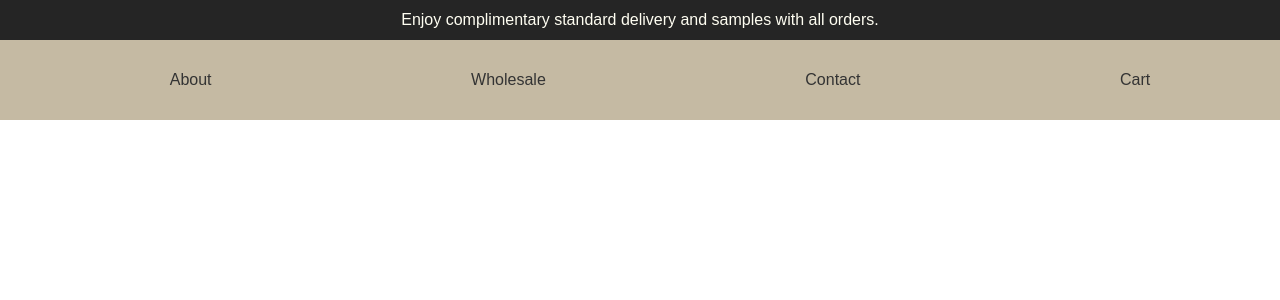
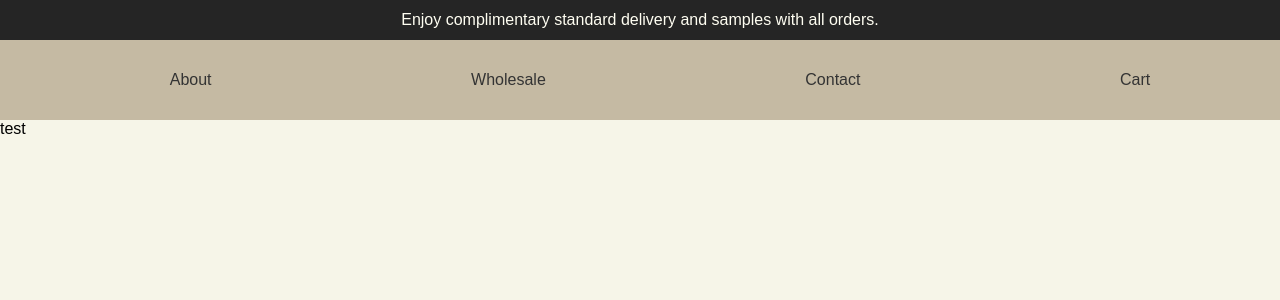
Before and after one commit to hadayahh/somethingPickeled, a React (Vite) app: page / in a window 1280 px wide. Shown: the top 300 px of the page. Built offline with nearby package versions, Linux system fonts and the light colour scheme.

Commit message:
about css boiler

```diff
--- /dev/null
+++ b/src/About.tsx
@@ -0,0 +1,5 @@
+export function About(){
+    return (
+        <div className="about">test</div>
+    )
+}
--- a/src/App.tsx
+++ b/src/App.tsx
@@ -1,4 +1,5 @@
 import { Nav } from "./Nav"
+import { About } from "./About"
 
 function App() {
   return (
@@ -7,6 +8,7 @@ function App() {
         <div>Enjoy complimentary standard delivery and samples with all orders.</div>
       </div>
       <Nav/>
+      <About/>
     </>
   )
 }
--- a/src/index.css
+++ b/src/index.css
@@ -1,4 +1,5 @@
 /* GLOBAL STYLES RESET */
+
 * {
   box-sizing: border-box;
 }
@@ -13,6 +14,8 @@ html,body{
   font-family: Suisse Medium,sans-serif;
 }
 
+/* GLOBAL STYLES RESET */
+
 .shipping-banner{
   display: flex;
   justify-content: center;
@@ -21,6 +24,7 @@ html,body{
   color: #fffef2;
   height: 5vh;
 }
+
 /* NAV BAR START */
 .nav-bar{
   display: flex;
@@ -40,3 +44,13 @@ html,body{
 
 
 /* NAV BAR END */
+
+/* ABOUT SECTION START */
+.about{
+  height: 85vh;
+  background: rgb(246,245,232);
+}
+
+
+
+/* ABOUT SECTION END */
```
